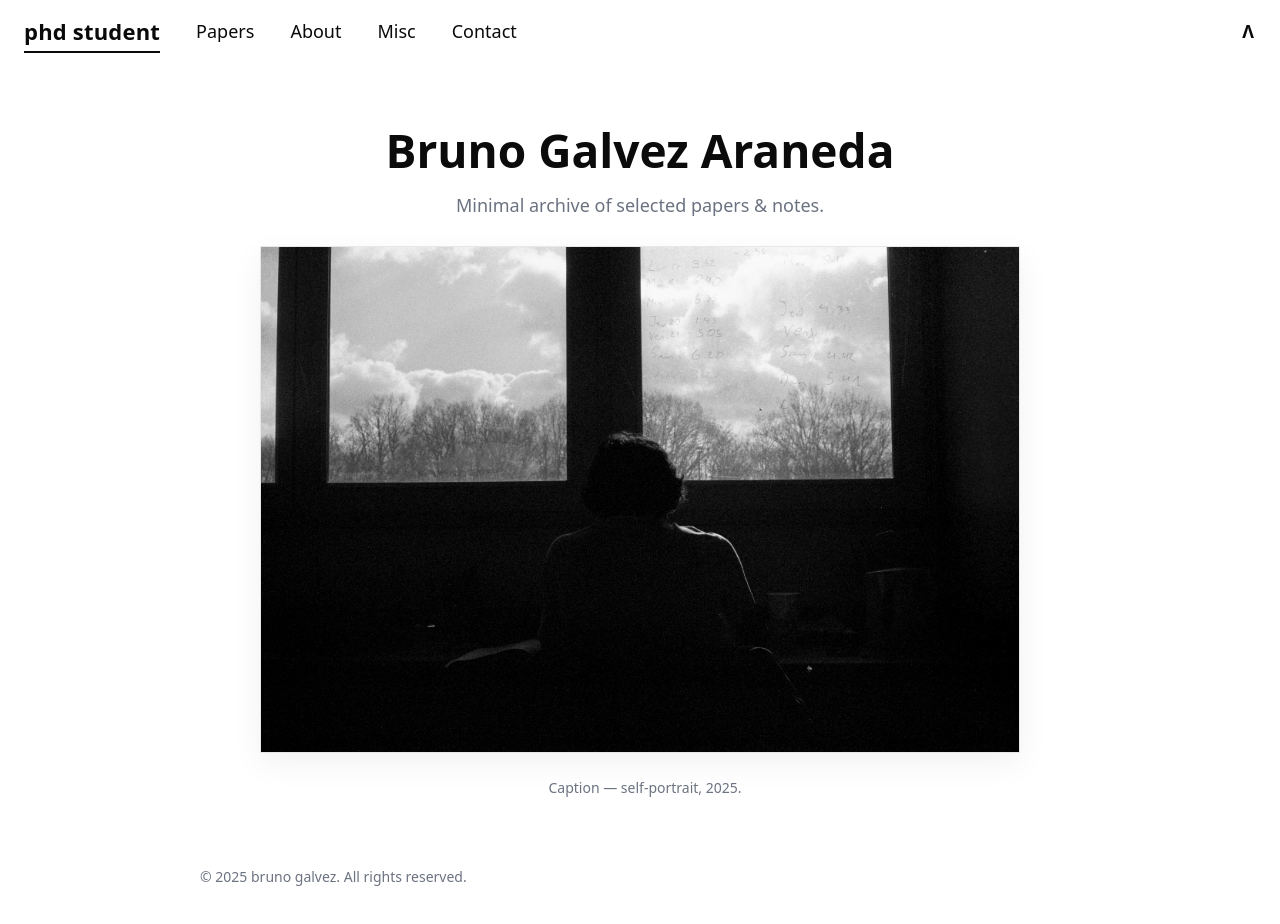
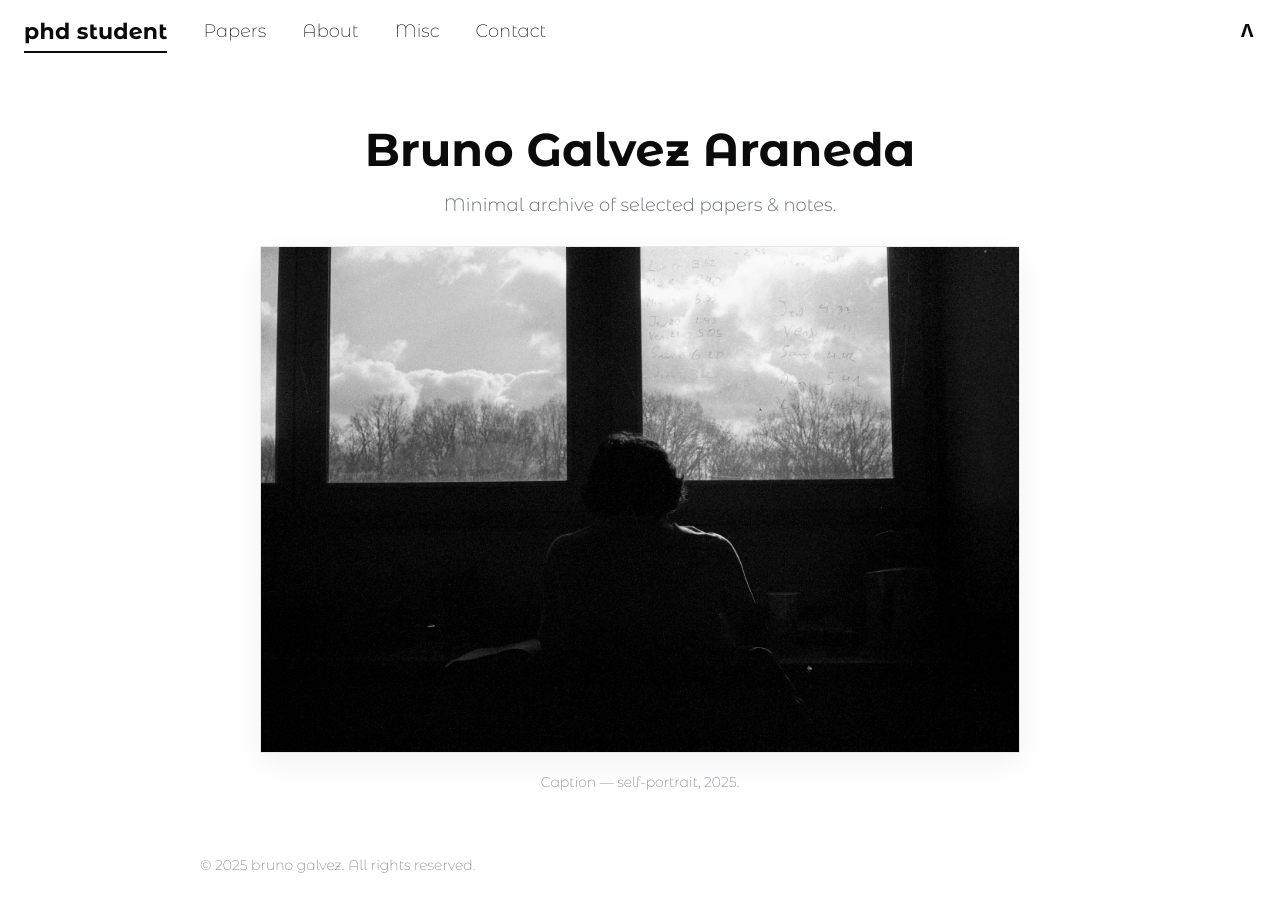
Before and after one commit to bgalveza/bgalveza.github.io, a plain HTML site: page index.html in a window 1280 px wide. Drawn offline with Linux system fonts and the light colour scheme; a web font is replaced by a local one.

Commit message:
cambiosn

```diff
--- a/assets/style.css
+++ b/assets/style.css
@@ -1,50 +1,73 @@
-
 :root{
   --bg:#ffffff;
   --fg:#0b0b0b;
   --muted:#6b7280;
   --link:#0a0a0a;
   --maxw:920px;
-  --font:'degular', ui-sans-serif, system-ui, -apple-system, Segoe UI, Roboto, Arial, Helvetica, sans-serif;
 
+  /* Degular from Adobe Fonts kit (family name must match your kit's CSS) */
+  --font: "Montserrat Alternates", -apple-system, BlinkMacSystemFont, "Segoe UI",
+        Roboto, Helvetica, Arial, sans-serif;
 
 }
+
+body{
+  background:var(--bg);
+  color:var(--fg);
+  font-family: var(--font);
+  font-style: normal;
+  font-weight: 400;   /* 300 = lighter, 400 = regular */
+  line-height:1.6;
+  font-size:18px;
+  -webkit-font-smoothing:antialiased;
+  -moz-osx-font-smoothing:grayscale;
+}
+
+/* Titles heavier */
 .brand,
 .home .hero h1,
-section h2 {
-  font-family: 'degular', var(--font);
+section h2{
+  font-family: var(--font);
   font-weight: 700;
-/* Body stays on Degular Text via --font */
-body { font-family: var(--font); font-weight: 400; }
+}
 
-/* Optional: lighter subtitle */
-.tag { font-weight: 300; }}
+/* Base */
 *{box-sizing:border-box}
 html,body{margin:0;padding:0}
 body{
-  background:var(--bg); color:var(--fg);
-  font-family:var(--font);
-  line-height:1.6; font-size:18px;
-  -webkit-font-smoothing:antialiased; -moz-osx-font-smoothing:grayscale;
+  background:var(--bg);
+  color:var(--fg);
+  font-family: var(--font);
+  font-style: normal;      /* Adobe snippet */
+  font-weight: 200;        /* Thin/ExtraLight (adjust if your kit lacks 200) */
+  line-height:1.6;
+  font-size:18px;
+  -webkit-font-smoothing:antialiased;
+  -moz-osx-font-smoothing:grayscale;
 }
 a{color:var(--link); text-decoration:none; border-bottom:2px solid transparent; padding-bottom:2px}
 a:hover{border-color:currentColor}
 
+/* Header / Top bar (full width) */
 header{position:relative; background:var(--bg); border-bottom:1px solid transparent}
 .nav{width:100%; margin:0; display:flex; align-items:center; justify-content:space-between; padding:14px 24px}
 .nav-left{display:flex; align-items:center; gap:36px}
-.brand{font-weight:600; font-size:22px; letter-spacing:.2px}
-.monogram{font-weight:600; letter-spacing:.12em}
+.brand{font-size:22px; letter-spacing:.2px} /* keep weight from titles rule */
+.monogram{font-weight:700; letter-spacing:.12em}
 .nav a.active{border-color:currentColor}
 
+/* Layout */
 main{max-width:var(--maxw); margin:56px auto 60px; padding:0 20px}
+
+/* Hero (centered like the beginning) */
 .hero{text-align:center}
-.hero h1{font-weight:600; font-size:46px; line-height:1.15; margin:0 0 14px}
-.hero p{color:var(--muted); margin:0 0 26px}
+.hero h1{font-weight:700; font-size:46px; line-height:1.15; margin:0 0 14px}
+.tag{color:var(--muted); margin:0 0 26px; font-weight:300}
 .hero-figure{display:flex; justify-content:center}
 .hero-figure img{max-width:min(760px, 92vw); height:auto; display:block; object-fit:cover; border:1px solid #e5e7eb; box-shadow:0 10px 30px rgba(0,0,0,.06)}
-.caption{color:var(--muted); font-size:14px; margin-top:8px}
+.caption{color:var(--muted); font-size:14px; margin-top:8px; text-align:center}
 
+/* Cards / Grid */
 .grid{display:grid; grid-template-columns: repeat(3, 1fr); gap:22px}
 .card{border:1px solid #eee; padding:12px; transition:transform .15s ease, box-shadow .15s ease}
 .card:hover{transform:translateY(-2px); box-shadow:0 8px 20px rgba(0,0,0,.06)}
@@ -52,12 +75,23 @@ main{max-width:var(--maxw); margin:56px auto 60px; padding:0 20px}
 .card h3{font-size:18px; margin:10px 0 4px}
 .meta{color:var(--muted); font-size:14px}
 
-.section-title{font-weight:600; font-size:30px; margin:0 0 10px}
+/* Sections */
+.section-title{font-weight:700; font-size:30px; margin:0 0 10px}
 .sub{color:var(--muted); margin:0 0 28px; font-size:16px}
 
+/* Footer */
 footer{max-width:var(--maxw); margin:0 auto 60px; padding:0 20px; color:var(--muted); font-size:14px}
-.center{ text-align:center}
+.center{text-align:center}
 
+/* Titles (force heavier weight across site) */
+.brand,
+.home .hero h1,
+section h2{
+  font-family: var(--font);
+  font-weight:700;
+}
+
+/* Responsive */
 @media (max-width: 900px){
   .grid{grid-template-columns: 1fr 1fr}
 }
@@ -65,24 +99,3 @@ footer{max-width:var(--maxw); margin:0 auto 60px; padding:0 20px; color:var(--mu
   .grid{grid-template-columns: 1fr}
   .hero h1{font-size:36px}
 }
-
-
-/* Full-bleed home layout */
-.home main{max-width:none; margin:40px 0 60px; padding:0}
-.edge{display:flex; justify-content:space-between; align-items:flex-end; padding:0 24px}
-.edge .tag{color:var(--muted); margin:0}
-.hero-figure.full-bleed{margin:18px 0}
-.hero-figure.full-bleed img{width:100%; max-width:none; height:auto; display:block; object-fit:cover; border:none; box-shadow:none}
-.caption.edge{justify-content:space-between; padding:6px 24px}
-@media (max-width: 560px){
-  .edge{flex-direction:column; align-items:flex-start; gap:8px}
-  .caption.edge{padding-top:0}
-}
-
-
-/* v3: restore centered hero text; keep image full width but allow margins */
-.home main{max-width:var(--maxw); margin:56px auto 60px; padding:0 20px}
-.hero-figure.full-bleed img{width:100%; max-width:min(760px,92vw); border:1px solid #e5e7eb; box-shadow:0 10px 30px rgba(0,0,0,.06)}
-.caption.edge{justify-content:center; gap:10px; padding:6px 0}
-.edge{justify-content:center}
-.edge .tag{margin-left:12px}
--- a/index.html
+++ b/index.html
@@ -5,8 +5,8 @@
   <meta name="viewport" content="width=device-width, initial-scale=1" />
   <title>Bruno Galvez Araneda — Home</title>
   <meta name="description" content="Portfolio of bruno galvez — PhD student. Selected papers, notes, and contact." />
-  <link rel="preconnect" href="https://use.typekit.net">
-<link rel="stylesheet" href="https://use.typekit.net/KIT_ID.css">
+ <link href="https://fonts.googleapis.com/css2?family=Montserrat+Alternates:wght@200;300;400;500;600;700;800&display=swap" rel="stylesheet">
+<link rel="stylesheet" href="assets/style.css?v=7">
 
   <link rel="stylesheet" href="assets/style.css">
 </head>
```
Also changed, not shown: about.html (+2 -2 lines), contact.html (+2 -2 lines), misc.html (+2 -2 lines), papers.html (+2 -2 lines).
